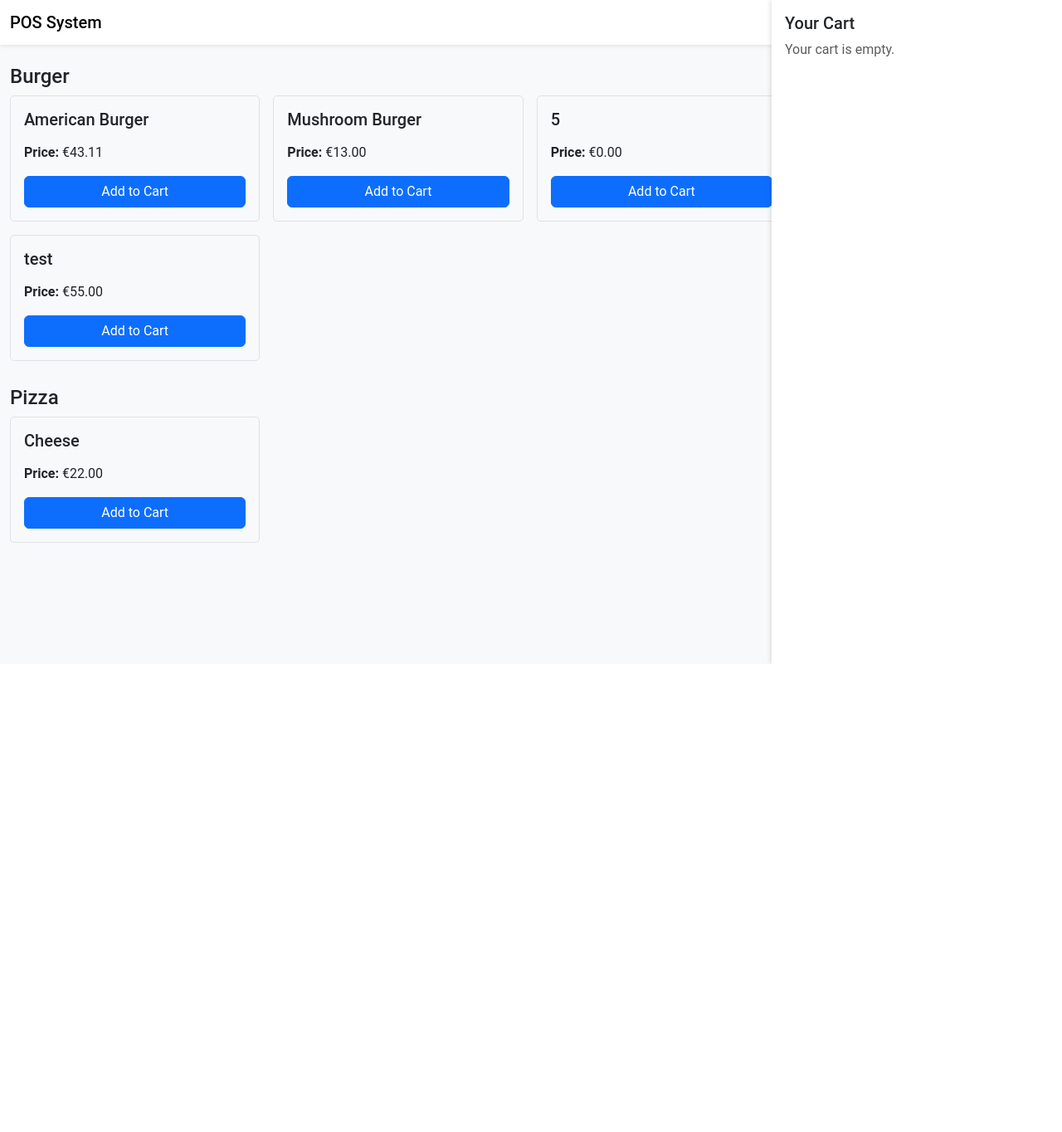
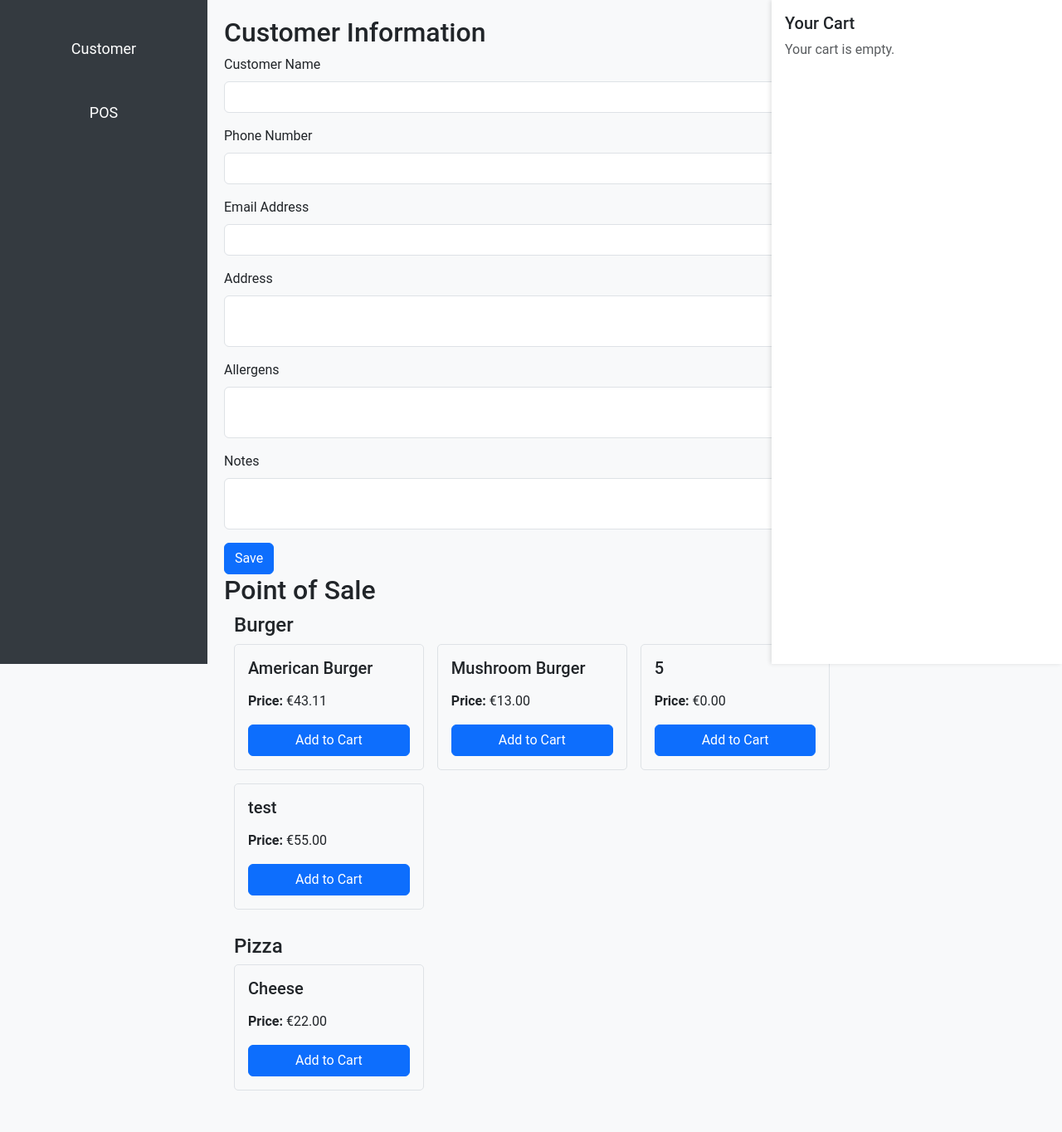
Before and after one commit to MaxIyad/restly, a Django app: page /pos/ in a window 1280 px wide. Shown: the whole page at 83% size. Before the commit the page ends 800 px from the top, so only its background shows below. Run offline with Django 5.2, Linux system fonts and the light colour scheme; data comes from the database, SQL or seed files in the repository; both versions use the stored data as it was after the commit; parts of the project's set-up code (start-up, migrations or seed data) failed here and were passed over.

```diff
--- a/menu/views.py
+++ b/menu/views.py
@@ -780,6 +780,7 @@ def simulate_order(request, menu_slug, category_slug, menu_item_slug):
         messages.warning(request, " ".join(warnings))
     else:
         messages.success(request, f"Order for '{menu_item.name}' simulated successfully!")
+        print(f"Order for '{menu_item.name}' simulated successfully!")
 
     return redirect('menu_detail', menu_slug=menu_slug)
 
--- a/pos/forms.py
+++ b/pos/forms.py
@@ -1,5 +1,7 @@
 from django import forms
 from .models import Sale
+from accounts.models import Customer
+
 
 
 class AddToCartForm(forms.Form):
@@ -16,3 +18,16 @@ class PaymentForm(forms.ModelForm):
             'total_amount': forms.NumberInput(attrs={'readonly': 'readonly'}),
             'change_given': forms.NumberInput(attrs={'class': 'form-control'}),
         }
+
+class CustomerForm(forms.ModelForm):
+    class Meta:
+        model = Customer
+        fields = ['name', 'phone', 'email', 'address', 'allergens', 'notes']
+        widgets = {
+            'name': forms.TextInput(attrs={'class': 'form-control'}),
+            'phone': forms.TextInput(attrs={'class': 'form-control'}),
+            'email': forms.EmailInput(attrs={'class': 'form-control'}),
+            'address': forms.Textarea(attrs={'class': 'form-control'}),
+            'allergens': forms.Textarea(attrs={'class': 'form-control'}),
+            'notes': forms.Textarea(attrs={'class': 'form-control'}),
+        }
--- a/pos/templates/pos/pos.html
+++ b/pos/templates/pos/pos.html
@@ -10,6 +10,37 @@
         body {
             font-family: 'Roboto', sans-serif;
             background-color: #f8f9fa;
+        }
+        .sidebar {
+            height: 100vh;
+            position: fixed;
+            top: 0;
+            left: 0;
+            width: 250px;
+            background-color: #343a40;
+            color: white;
+            display: flex;
+            flex-direction: column;
+            align-items: center;
+            padding-top: 20px;
+        }
+        .sidebar a {
+            color: white;
+            text-decoration: none;
+            width: 100%;
+            text-align: center;
+            padding: 15px 0;
+            margin: 10px 0;
+            font-size: 18px;
+            border-radius: 5px;
+            transition: background-color 0.3s;
+        }
+        .sidebar a:hover {
+            background-color: #495057;
+        }
+        .content {
+            margin-left: 250px;
+            padding: 20px;
         }
         .menu-card {
             border: 1px solid #dee2e6;
@@ -51,17 +82,51 @@
     </style>
 </head>
 <body>
-    <!-- Header -->
-    <nav class="navbar navbar-light bg-white shadow-sm mb-4">
-        <div class="container-fluid">
-            <span class="navbar-brand mb-0 h1">POS System</span>
-            <form class="d-flex" role="search">
-                <input class="form-control me-2" type="search" placeholder="Search Menu Items" aria-label="Search">
-                <button class="btn btn-outline-success" type="submit">Search</button>
+    <!-- Sidebar -->
+    <div class="sidebar">
+        <a href="#customer-info">Customer</a>
+        <a href="#pos">POS</a>
+        <!-- Add more sections here -->
+    </div>
+
+    <!-- Content -->
+    <div class="content">
+        <!-- Customer Information Section -->
+        <div id="customer-info">
+            <h2>Customer Information</h2>
+            <form method="POST" action="{% url 'save_customer_info' %}">
+                {% csrf_token %}
+                <div class="mb-3">
+                    <label for="customerName" class="form-label">Customer Name</label>
+                    <input type="text" class="form-control" id="customerName" name="name" required>
+                </div>
+                <div class="mb-3">
+                    <label for="customerPhone" class="form-label">Phone Number</label>
+                    <input type="text" class="form-control" id="customerPhone" name="phone">
+                </div>
+                <div class="mb-3">
+                    <label for="customerEmail" class="form-label">Email Address</label>
+                    <input type="email" class="form-control" id="customerEmail" name="email">
+                </div>
+                <div class="mb-3">
+                    <label for="customerAddress" class="form-label">Address</label>
+                    <textarea class="form-control" id="customerAddress" name="address"></textarea>
+                </div>
+                <div class="mb-3">
+                    <label for="customerAllergens" class="form-label">Allergens</label>
+                    <textarea class="form-control" id="customerAllergens" name="allergens"></textarea>
+                </div>
+                <div class="mb-3">
+                    <label for="customerNotes" class="form-label">Notes</label>
+                    <textarea class="form-control" id="customerNotes" name="notes"></textarea>
+                </div>
+                <button type="submit" class="btn btn-primary">Save</button>
             </form>
         </div>
-    </nav>
 
+        <!-- POS Section -->
+        <div id="pos">
+            <h2>Point of Sale</h2>
             <div class="container-fluid">
                 <div class="row">
                     <!-- Menu Items Section -->
@@ -175,6 +240,8 @@
                     </div>
                 </div>
             </div>
+        </div>
+    </div>
 
     <!-- JS (Bootstrap) -->
     <script src="https://cdn.jsdelivr.net/npm/bootstrap@5.3.0-alpha1/dist/js/bootstrap.bundle.min.js"></script>
--- a/pos/urls.py
+++ b/pos/urls.py
@@ -5,5 +5,5 @@ urlpatterns = [
     path('', views.pos_view, name='pos'),
     path('checkout/', views.checkout_view, name='checkout'),
     path('clear_cart/', views.clear_cart_view, name='clear_cart'),
-
+    path('save_customer_info/', views.save_customer_info, name='save_customer_info'),
 ]
--- a/pos/views.py
+++ b/pos/views.py
@@ -1,6 +1,6 @@
 from django.shortcuts import render, redirect, get_object_or_404
 from .models import Ingredient, CartItem
-from .forms import AddToCartForm, PaymentForm
+from .forms import AddToCartForm, PaymentForm, CustomerForm
 from menu.models import MenuItem, MenuItemVariation, MenuCategory, MenuItemSecondaryAssociation
 from django.core.serializers.json import DjangoJSONEncoder
 from django.http import JsonResponse
@@ -29,47 +29,61 @@ def pos_view(request):
     )
 
     if request.method == 'POST':
-        form = AddToCartForm(request.POST)
-        if form.is_valid():
-            menu_item_id = form.cleaned_data['menu_item_id']
-            variation_id = form.cleaned_data.get('variation_id') or None
-            quantity = form.cleaned_data['quantity']
-            selected_sides = request.POST.get('selected_sides', '').split(',')
+        if 'menu_item_id' in request.POST:
+            form = AddToCartForm(request.POST)
+            if form.is_valid():
+                menu_item_id = form.cleaned_data['menu_item_id']
+                variation_id = form.cleaned_data.get('variation_id') or None
+                quantity = form.cleaned_data['quantity']
+                selected_sides = request.POST.get('selected_sides', '').split(',')
 
-            # Fetch menu item and optionally the variation
-            menu_item = MenuItem.objects.get(id=menu_item_id)
-            variation = MenuItemVariation.objects.filter(id=variation_id).first() if variation_id else None
-            price = variation.price if variation else menu_item.cost
+                # Fetch menu item and optionally the variation
+                menu_item = MenuItem.objects.get(id=menu_item_id)
+                variation = MenuItemVariation.objects.filter(id=variation_id).first() if variation_id else None
+                price = variation.price if variation else menu_item.cost
 
-            # Calculate the total price including sides
-            total_price = price
-            sides = []
-            for side_id in selected_sides:
-                if side_id:
-                    side_item = MenuItem.objects.get(id=side_id)
-                    sides.append(side_item.name)
-                    total_price += side_item.cost
+                # Calculate the total price including sides
+                total_price = price
+                sides = []
+                for side_id in selected_sides:
+                    if side_id:
+                        side_item = MenuItem.objects.get(id=side_id)
+                        sides.append(side_item.name)
+                        total_price += side_item.cost
 
-            # Add to cart
-            cart.append({
-                'menu_item_id': menu_item.id,
-                'variation_id': variation.id if variation else None,
-                'quantity': quantity,
-                'price': float(total_price),
-                'sides': sides,
-            })
-            request.session['cart'] = serialize_cart(cart)  # Save back to session
-            return redirect('pos')
+                # Add to cart
+                cart.append({
+                    'menu_item_id': menu_item.id,
+                    'variation_id': variation.id if variation else None,
+                    'quantity': quantity,
+                    'price': float(total_price),
+                    'sides': sides,
+                })
+                request.session['cart'] = serialize_cart(cart)  # Save back to session
+                return redirect('pos')
+        else:
+            customer_form = CustomerForm(request.POST)
+            if customer_form.is_valid():
+                customer_form.save()
+                return redirect('pos')
 
     menu_item_data = serialize_menu_items(menu_items)
-    # Pass data to the template
     context = {
         'cart': cart,
         'form': AddToCartForm(),
+        'customer_form': CustomerForm(),
         'categories': categories,
         'menu_item_data': menu_item_data,  # Add serialized data for JS usage
     }
     return render(request, 'pos/pos.html', context)
+
+def save_customer_info(request):
+    if request.method == 'POST':
+        customer_form = CustomerForm(request.POST)
+        if customer_form.is_valid():
+            customer_form.save()
+            return redirect('pos')
+    return redirect('pos')
 
 def serialize_cart(cart):
     """Serialize the cart to store in the session."""
```
Also changed, not shown: db.sqlite3. Lines whose indentation alone changed are shown as unchanged.
